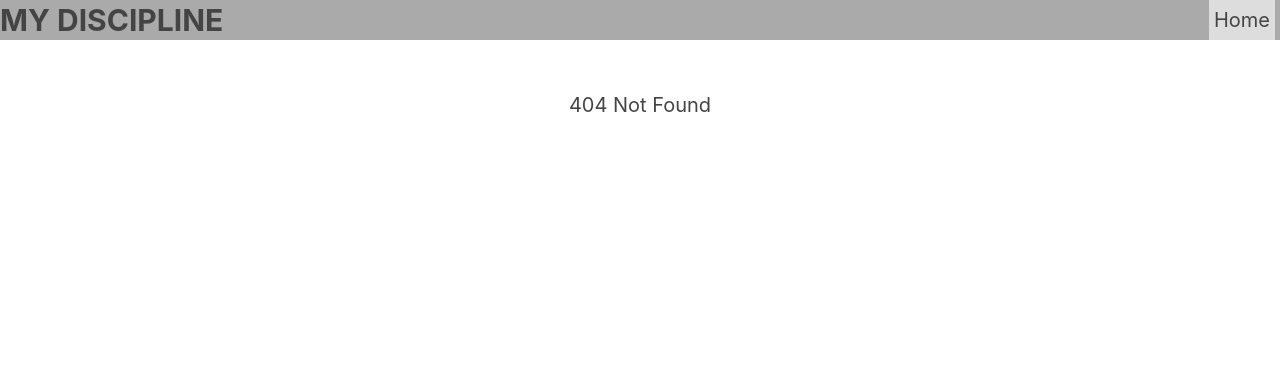
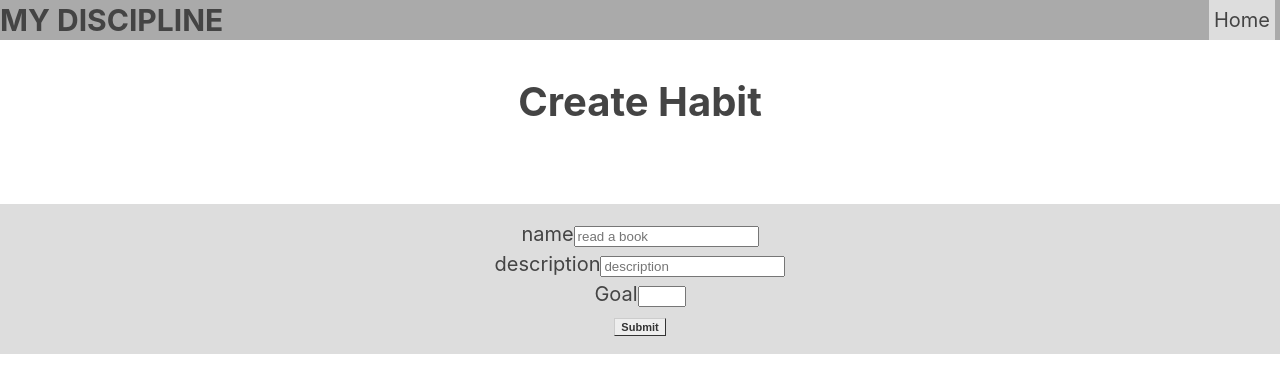
Before and after one commit to cesarlenin/my-discipline, a React (Create React App) app: page /createHabit in a window 1280 px wide. Before the commit this address had no page. Shown: the top 392 px of the page. Built offline with nearby package versions, Linux system fonts and the light colour scheme.

Commit message:
create habit wireframe done

```diff
--- a/src/App.css
+++ b/src/App.css
@@ -45,3 +45,15 @@
   p + p {
     margin-top: 15px;
   }
+
+  .aButton a,  .signup-form a{
+    font: bold 11px Arial;
+    text-decoration: none;
+    background-color: #EEEEEE;
+    color: #333333;
+    padding: 2px 6px 2px 6px;
+    border-top: 1px solid #CCCCCC;
+    border-right: 1px solid #333333;
+    border-bottom: 1px solid #333333;
+    border-left: 1px solid #CCCCCC;
+  }
--- a/src/App.js
+++ b/src/App.js
@@ -1,34 +1,48 @@
 import React, { Component } from 'react'
-import { Route, Switch, Link } from 'react-router-dom'
+import { Route, Switch} from 'react-router-dom'
 import NotFound from './pages/NotFound';
 import LandingPage from './pages/LandingPage';
 import HomePage from './pages/HomePage';
+import CreateHabitPage from './pages/CreateHabitPage';
 import Nav from './components/Nav/Nav';
+import UserContext from './components/UserContext';
+import STORE from './dummy-store';
 import './App.css'
 
 class App extends Component {
   state = {
-
+    habits: STORE.habits,
+    actions: STORE.actions,
   }
 
   render() {
     return (
+      <UserContext.Provider
+      value={{
+        habits: this.state.habits,
+        actions: this.state.actions,
+      }}
+    >
       <div>
-      <header className='App__header'>
       <Nav/>
-      </header>
       <main className='App__main'>
         <Switch>
           <Route exact path="/" component={LandingPage} />
           <Route exact path="/Home" component={HomePage}/>
-          {/* <Route exact path="/Detail/:habitId" component={DetailPage} />
           <Route exact path="/createHabit" component={CreateHabitPage} />
+          {/* <Route exact path="/AddAction/" component={AddActionPage} /> */}
+          {/* <Route exact path="/EditHabit/" component={EditHabitPage} /> */}
+          {/* <Route exact path="/Detail/" component={DetailPage} /> */}
+          {/* <Route exact path="/AddAction/:habitId" component={AddActionPage} />
           <Route exact path="/EditHabit/:habitId" component={EditHabitPage} />
-          <Route exact path="/AddAction/:habitId" component={AddActionPage} /> */}
+          <Route exact path="/Detail/:habitId" component={DetailPage} /> */}
+
+
           <Route component={NotFound} />
         </Switch>
       </main>
     </div>
+    </UserContext.Provider>
     )
   }
 }
--- /dev/null
+++ b/src/components/Habit/Habit.js
@@ -0,0 +1,20 @@
+import React, { Component } from 'react'
+
+export class Habit extends Component {
+  render() {
+    return (
+        <section>
+        <header>
+            <h2>Read a book</h2>
+        </header>
+        <p>7 day calendar goes here</p>
+        <button>Edit</button>{/* button turn to link */}
+        <button>Delete</button>{/* button turn to link */}
+        <button>Add Action</button>{/* button turn to link */}
+      </section>
+
+    )
+  }
+}
+
+export default Habit
--- /dev/null
+++ b/src/components/LogInform/LogInform.css
@@ -0,0 +1,11 @@
+.logIn-form a{
+  font: bold 11px Arial;
+text-decoration: none;
+background-color: #EEEEEE;
+color: #333333;
+padding: 2px 6px 2px 6px;
+border-top: 1px solid #CCCCCC;
+border-right: 1px solid #333333;
+border-bottom: 1px solid #333333;
+border-left: 1px solid #CCCCCC;
+}
--- /dev/null
+++ b/src/components/LogInform/LogInform.js
@@ -0,0 +1,25 @@
+import React, { Component } from 'react'
+import {Link } from 'react-router-dom'
+import './LogInform.css'
+
+export class LogInform extends Component {
+  render() {
+    return (
+        <form className='logIn-form'>
+            <div>
+              <label htmlFor="username">Email</label>
+              <input type="text" name='username' id='username' />
+            </div>
+            <div>
+              <label htmlFor="password">Password</label>
+              <input type="password" name='password' id='password' />
+            </div>
+            <Link to='/Home'>
+            Log In
+            </Link>
+        </form>
+    )
+  }
+}
+
+export default LogInform
--- a/src/components/Nav/Nav.css
+++ b/src/components/Nav/Nav.css
@@ -5,7 +5,7 @@
     justify-content: space-between;
   }
 
-.Header h1 {
+.Header h2 {
     margin: 0;
   }
 
--- a/src/components/Nav/Nav.js
+++ b/src/components/Nav/Nav.js
@@ -6,11 +6,11 @@ export class Nav extends Component {
   render() {
     return (
     <nav className='Header'>
-      <h1>
+      <h2>
           <Link to='/'>
             MY DISCIPLINE
           </Link>
-      </h1>
+      </h2>
       <section className='links'>
         <Link
           to='/Home'>
--- /dev/null
+++ b/src/components/UserContext.js
@@ -0,0 +1,5 @@
+import React from 'react';
+
+const UserContext = React.createContext();
+
+export default UserContext
--- /dev/null
+++ b/src/dummy-store.js
@@ -0,0 +1,38 @@
+export default {
+    "habits": [
+      {
+        "id": "b0715efe-ffaf-11e8-8eb2-f2801f1b9fd1",
+        "name": "Read a book",
+        "goal": 7,
+        "description": "Important",
+        "dateCreated": "2019-01-03T00:00:00.000Z",
+      },
+      {
+        "id": "b0715efe-ffaf-11e8-8eb2-f2801f1ghg",
+        "name": "swim",
+        "goal": 5,
+        "description": "Important",
+        "dateCreated": "2019-01-03T00:00:00.000Z",
+      }
+    ],
+    "actions": [
+      {
+        "id": "cbc787a0-ffaf-11e8-8eb2-f2hfgjfgj",
+        "habitId": "b0715efe-ffaf-11e8-8eb2-f2801f1b9fd1",
+        "bool": true,
+        "date": "2019-05-03T00:00:00.000Z"
+      },
+      {
+        "id": "cbc787a0-ffaf-11e8-8eb2-f2801jlkjkl",
+        "habitId": "b0715efe-ffaf-11e8-8eb2-f2801f1b9fd1",
+        "bool": false,
+        "date": "2019-05-04T00:00:00.000Z"
+      },
+      {
+        "id": "cbc787a0-ffaf-11e8-8eb2-f2801f1b978tyigf",
+        "habitId": "b0715efe-ffaf-11e8-8eb2-f2801f1ghg",
+        "bool": true,
+        "date": "2019-05-03T00:00:00.000Z"
+      }
+    ]
+  }
--- /dev/null
+++ b/src/pages/CreateHabitPage.js
@@ -0,0 +1,35 @@
+import React, { Component } from 'react'
+import { Link} from 'react-router-dom'
+
+export class CreateHabitPage extends Component {
+  render() {
+    return (
+    <main>
+      <header >
+        <h1>Create Habit</h1>
+      </header>
+        <section>
+        <form className='signup-form'>
+            <div>
+              <label htmlFor="name">name</label>
+              <input placeholder='read a book' type="text" name='ame' id='name' />
+            </div>
+            <div>
+              <label htmlFor="description">description</label>
+              <input type="text" name='description' id='description' placeholder='description' />
+            </div>
+            <div>
+              <label htmlFor="Goal">Goal</label>
+              <input type="number" name='Goal' id='Goal' min="1" max="7"/>
+            </div>
+            <Link to='/Home'>
+            Submit
+            </Link>
+        </form>
+      </section>
+      </main>
+    )
+  }
+}
+
+export default CreateHabitPage
--- a/src/pages/HomePage.js
+++ b/src/pages/HomePage.js
@@ -1,11 +1,22 @@
 import React, { Component } from 'react'
+import { Link} from 'react-router-dom'
+import Habit from '../components/Habit/Habit';
 
 export class HomePage extends Component {
   render() {
     return (
-      <div>
-        <p>HomePage</p>
-      </div>
+    <main>
+      <header>
+        <h1>Habit Collection</h1>
+      </header>
+
+      <section className= "aButton">
+      <Link to='/createHabit'>
+      create habit
+      </Link>
+      </section>
+      <Habit/>
+    </main>
     )
   }
 }
--- a/src/pages/LandingPage.js
+++ b/src/pages/LandingPage.js
@@ -1,11 +1,18 @@
 import React, { Component } from 'react'
+import LogInform from '../components/LogInform/LogInform'
 
 export class LandingPage extends Component {
   render() {
     return (
-      <div>
-        <p>LandingPage</p>
-      </div>
+    <div className='landingPage'>
+        <header className='landingPage_header'>
+            <h1>MyDiscipline</h1>
+            <h3>Be Organized Be Discipline</h3>
+        </header>
+        <section>
+        <LogInform/>
+        </section>
+    </div>
     )
   }
 }
```
